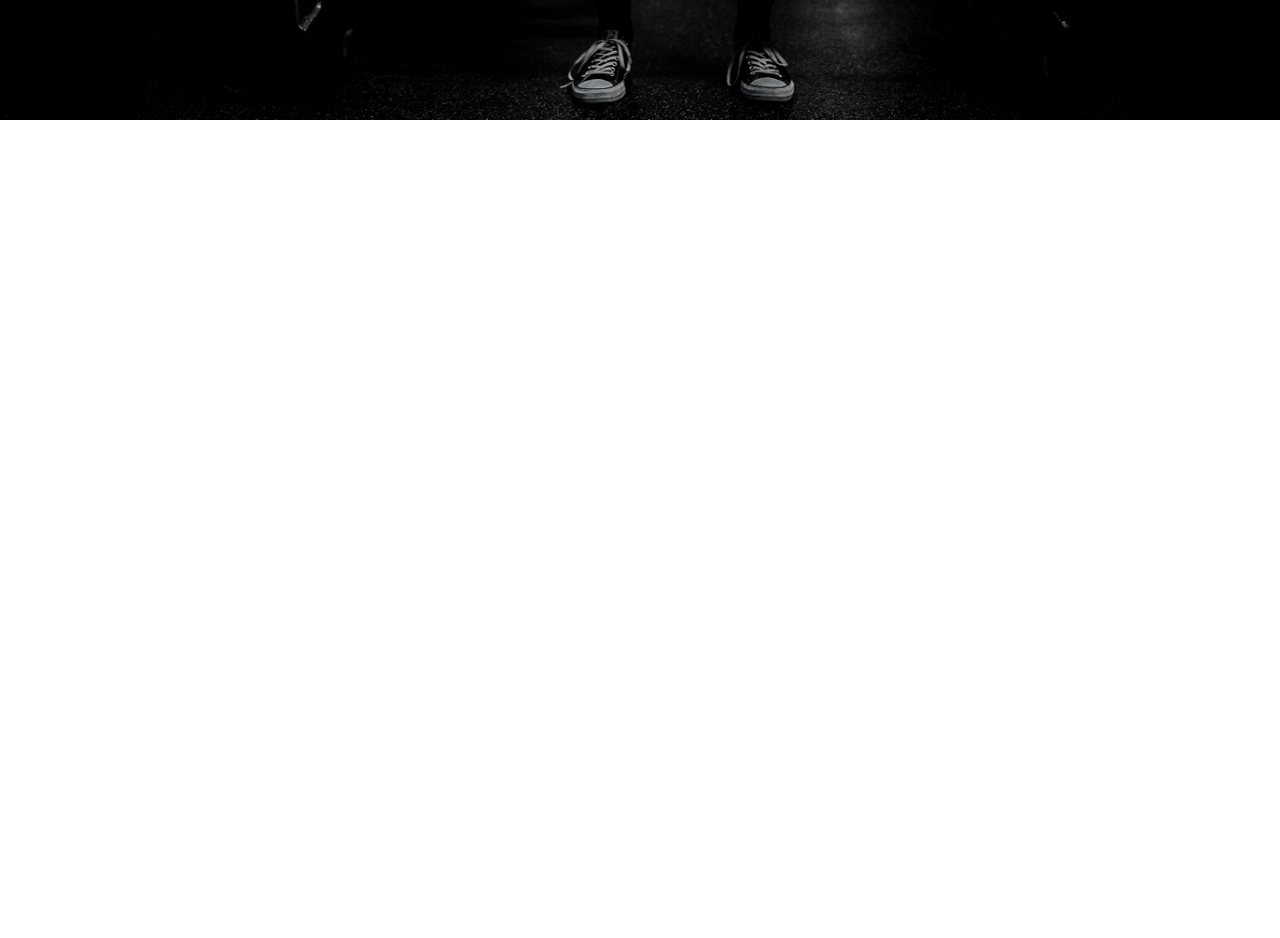
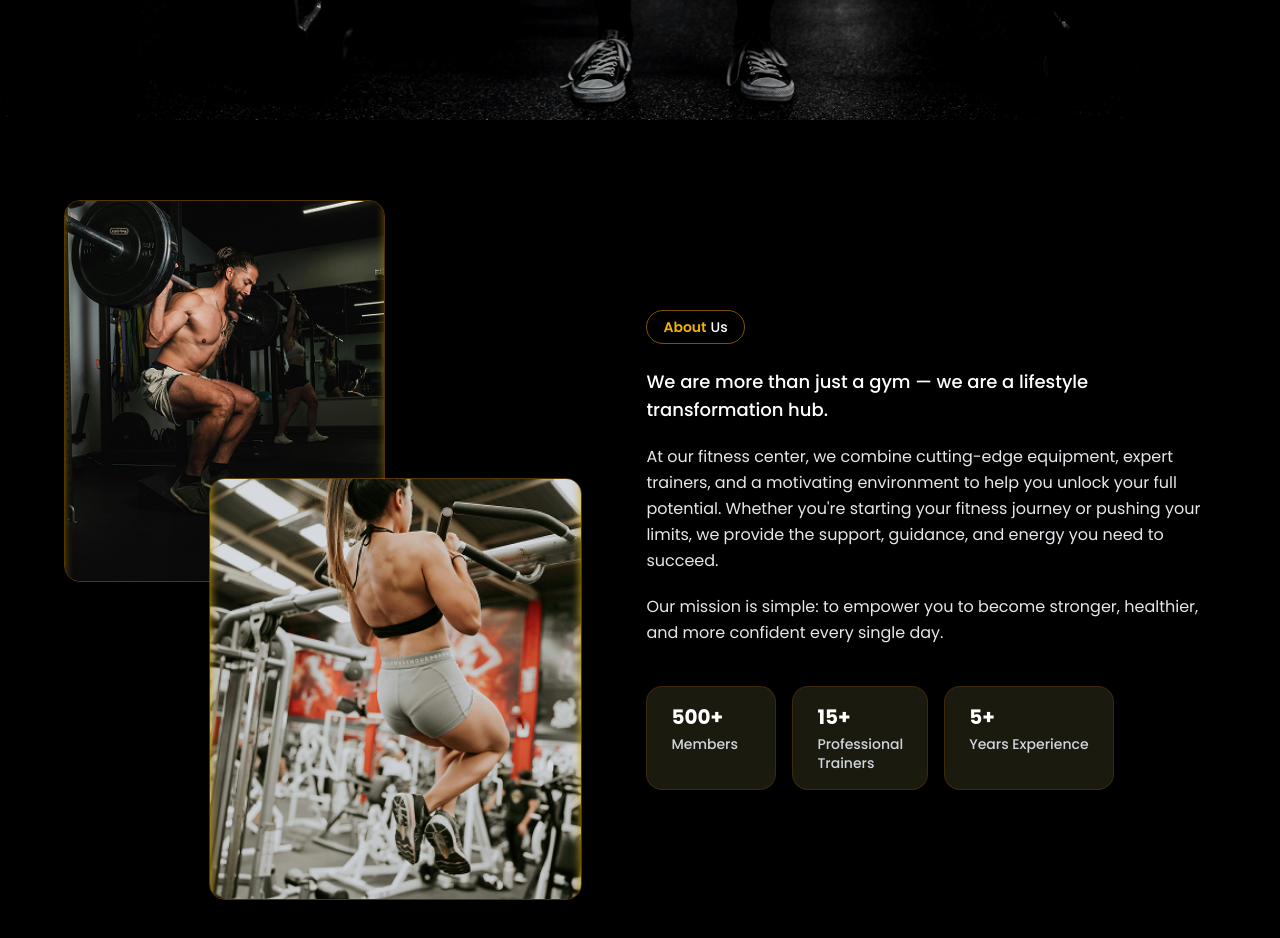
Before and after one commit to Dilukshan16/koncepthive_gym, a Next.js app: page / in a window 1280 px wide. Shown: the part 680-1618 px from the top of the page. Before the commit the page ends 800 px from the top, so only its background shows below. Built offline with nearby package versions, Linux system fonts and the light colour scheme.

Commit message:
Abotu us section

```diff
--- a/app/layout.tsx
+++ b/app/layout.tsx
@@ -1,5 +1,5 @@
 import type { Metadata } from "next";
-import { Geist, Geist_Mono } from "next/font/google";
+import { Geist, Geist_Mono, Poppins } from "next/font/google";
 import "./globals.css";
 import Navbar from "../components/Navbar";
 
@@ -12,6 +12,12 @@ const geistMono = Geist_Mono({
   variable: "--font-geist-mono",
   subsets: ["latin"],
 });
+
+const poppins = Poppins({
+  subsets: ['latin'],
+  weight: ['400', '500', '600', '700'],
+  variable: '--font-poppins',
+})
 
 export const metadata: Metadata = {
   title: "Create Next App",
@@ -26,7 +32,7 @@ export default function RootLayout({
   return (
     <html lang="en">
       <body
-        className={`${geistSans.variable} ${geistMono.variable} antialiased`}
+        className={poppins.variable}
       >
         <Navbar />
         {children}
--- a/app/page.tsx
+++ b/app/page.tsx
@@ -1,10 +1,13 @@
 import Image from "next/image";
 import Hero from "../components/Hero";
+import About from "../components/About";
+
 
 export default function Home() {
   return (
     <div className="min-h-screen font-sans dark:bg-black">
       <Hero/>
+      <About/>
     </div>
   );
 }
--- /dev/null
+++ b/components/About.tsx
@@ -0,0 +1,75 @@
+export default function About() {
+  return (
+    <section className="bg-black text-white py-20 px-6 md:px-16 overflow-hidden">
+      <div className="max-w-6xl mx-auto flex flex-col md:flex-row items-center gap-16">
+
+        {/* Left — Stacked Images */}
+        <div className="relative w-full md:w-[45%] h-[700px] flex-shrink-0">
+          {/* Top image */}
+          <div className="absolute top-0 left-0 w-[62%] rounded-2xl overflow-hidden border border-yellow-600/40 shadow-xl z-10">
+            <img
+              src="/images/about1.png"
+              alt="Athlete squatting"
+              className="w-full h-[380px] object-cover"
+            />
+          </div>
+          {/* Bottom image — offset right and down */}
+          <div className="absolute bottom-0 right-0 w-[72%] rounded-2xl overflow-hidden border border-yellow-600/40 shadow-2xl z-20">
+            <img
+              src="/images/about2.png"
+              alt="Athlete doing pull-ups"
+              className="w-full h-[420px] object-cover"
+            />
+          </div>
+        </div>
+
+        {/* Right — Text Content */}
+        <div className="w-full md:w-[55%] flex flex-col gap-6">
+
+          {/* Badge */}
+          <div className="inline-flex w-fit items-center gap-1 border border-yellow-600/60 rounded-full px-4 py-1.5 text-sm font-medium">
+            <span className="text-yellow-500 font-semibold">About</span>
+            <span className="text-white">Us</span>
+          </div>
+
+          {/* Description */}
+          <div className="flex flex-col gap-5 text-gray-200 text-base leading-relaxed">
+            <p className="text-lg font-medium text-white">
+              We are more than just a gym — we are a lifestyle transformation hub.
+            </p>
+            <p>
+              At our fitness center, we combine cutting-edge equipment, expert trainers,
+              and a motivating environment to help you unlock your full potential. Whether
+              you're starting your fitness journey or pushing your limits, we provide the
+              support, guidance, and energy you need to succeed.
+            </p>
+            <p>
+              Our mission is simple: to empower you to become stronger, healthier, and
+              more confident every single day.
+            </p>
+          </div>
+
+          {/* Stats */}
+          <div className="flex flex-wrap gap-4 mt-4">
+            {[
+              { value: "500+", label: "Members" },
+              { value: "15+", label: "Professional\nTrainers" },
+              { value: "5+", label: "Years Experience" },
+            ].map((stat) => (
+              <div
+                key={stat.label}
+                className="bg-[#1a1a0f] border border-yellow-900/40 rounded-2xl px-6 py-4 flex flex-col gap-1 min-w-[130px]"
+              >
+                <span className="text-white text-xl font-bold">{stat.value}</span>
+                <span className="text-gray-300 text-sm font-medium whitespace-pre-line leading-snug">
+                  {stat.label}
+                </span>
+              </div>
+            ))}
+          </div>
+
+        </div>
+      </div>
+    </section>
+  );
+}
```
